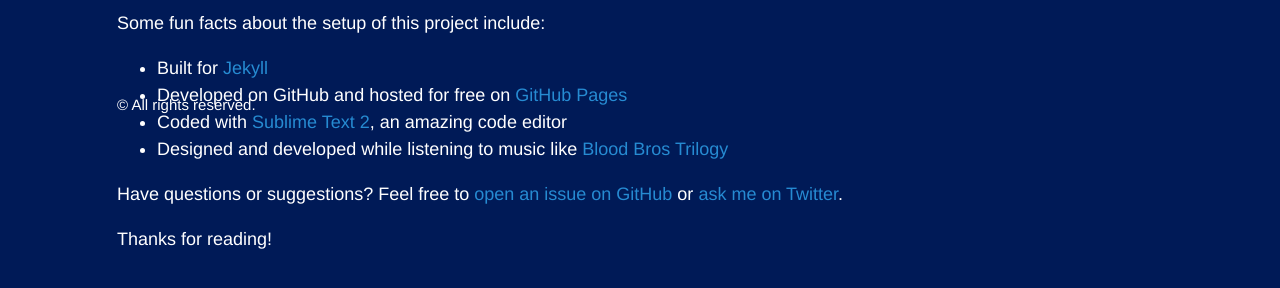
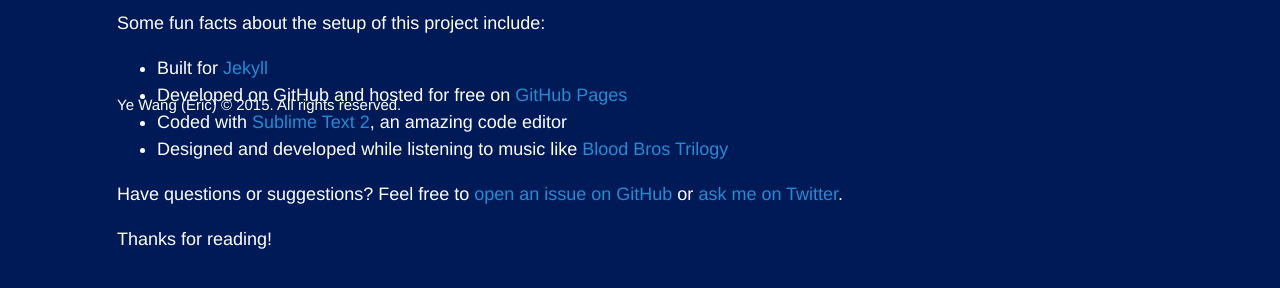
Before and after one commit to ericyewang/ericyewang.github.io, a Jekyll site: the page built from about.md, in a window 1280 px wide. Shown: the part 528-816 px from the top of the page. Built offline with Jekyll 4.4.1, drawn with Linux system fonts in a browser that asks for light colours.

Commit message:
Update default.html

```diff
--- a/_layouts/default.html
+++ b/_layouts/default.html
@@ -22,7 +22,7 @@
 
       <footer class="footer">
         <small>
-          &copy; All rights reserved.
+          Ye Wang (Eric)&nbsp;&copy; <time datetime="{{ site.time | date_to_xmlschema }}">{{ site.time | date: '%Y' }}</time>. All rights reserved.
         </small>
       </footer>
     </div>
```
